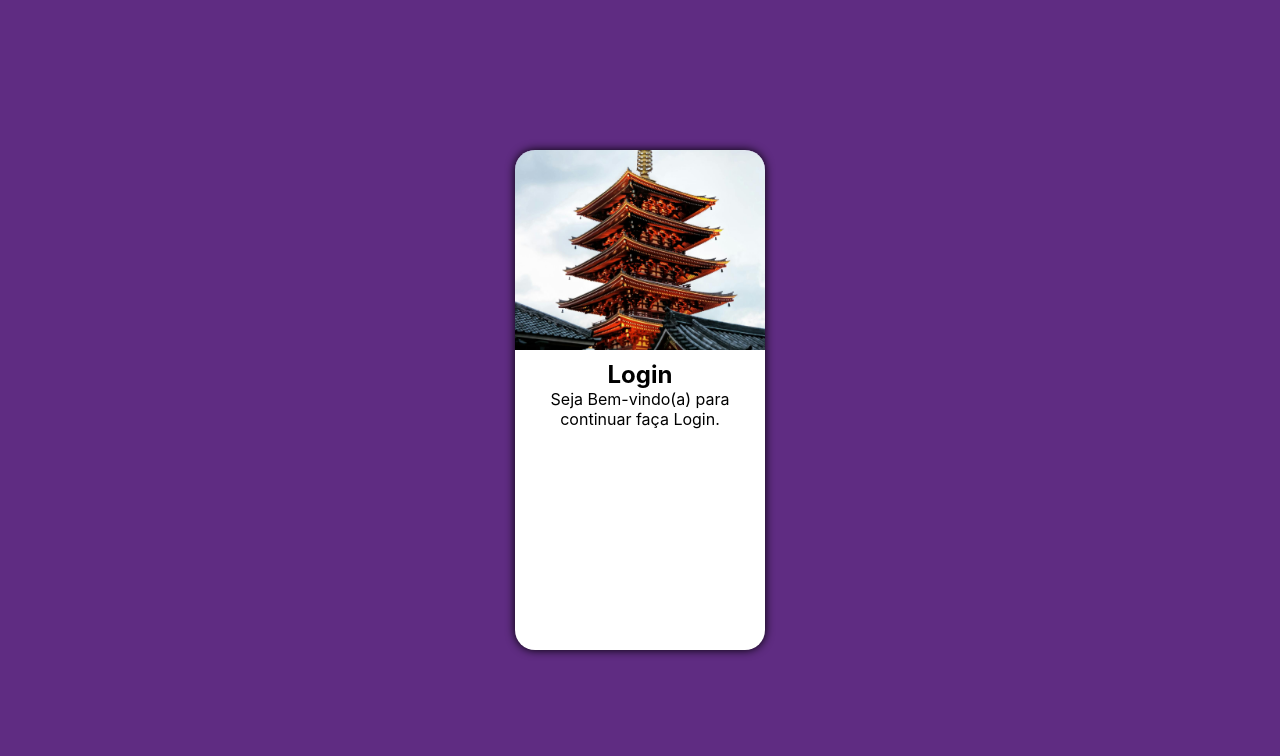
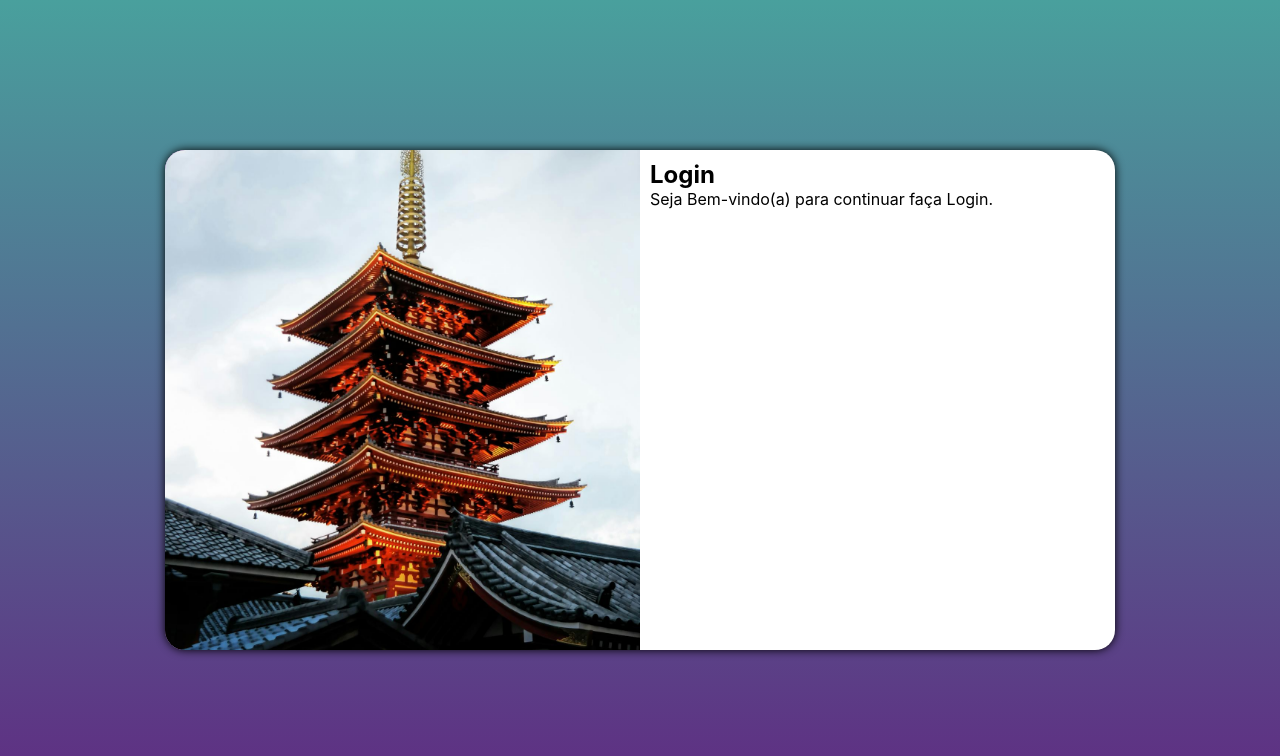
Before and after one commit to AniKillHTK/projeto-login, a plain HTML site: page index.html in a window 1280 px wide. Drawn offline with Linux system fonts and the light colour scheme.

Commit message:
media query

```diff
--- /dev/null
+++ b/estilos/media-query.css
@@ -0,0 +1,46 @@
+@charset "UTF-8";
+
+@media screen and (min-width: 768px) and (max-width:992px) {
+
+    body{
+        background-image: linear-gradient(to top, #49a09d, #5f2c82);
+    }
+
+    section#login{
+        width: 80vw;
+    }
+
+    section#login > div#imagem{
+         width: 30%;
+         height: 100%;
+         float: left;
+    }
+
+    section#login > div#formulario{
+        width: 70%;
+        float: right;
+    }
+
+}
+
+@media screen and (min-width: 992px) {
+    body{
+        background-image: linear-gradient(to bottom, #49a09d, #5f2c82);
+    }
+
+    section#login{
+        width: 950px;
+    }
+
+    section#login > div#imagem{
+        width: 50%;
+        height: 100%;
+        float: left;
+   }
+
+   section#login > div#formulario{
+       width: 50%;
+       float: right;
+   }
+
+}
--- a/estilos/style.css
+++ b/estilos/style.css
@@ -39,13 +39,14 @@ section#login{
 }
 
 section#login > div#imagem{
+    display: block;
     background: #5f2c82 url(../imagens/metal.jpg) no-repeat;
     background-position: center;
     height: 200px;
     background-size: cover;
 }
 
-div#formulario{
-    text-align: center;
-    margin: 10px;
+section#login div#formulario{
+    display: block;
+    padding: 10px;
 }
--- a/index.html
+++ b/index.html
@@ -5,6 +5,7 @@
     <meta name="viewport" content="width=device-width, initial-scale=1.0">
     <title>Login</title>
     <link rel="stylesheet" href="estilos/style.css">
+    <link rel="stylesheet" href="estilos/media-query.css">
 </head>
 <body>
     <main>
```
